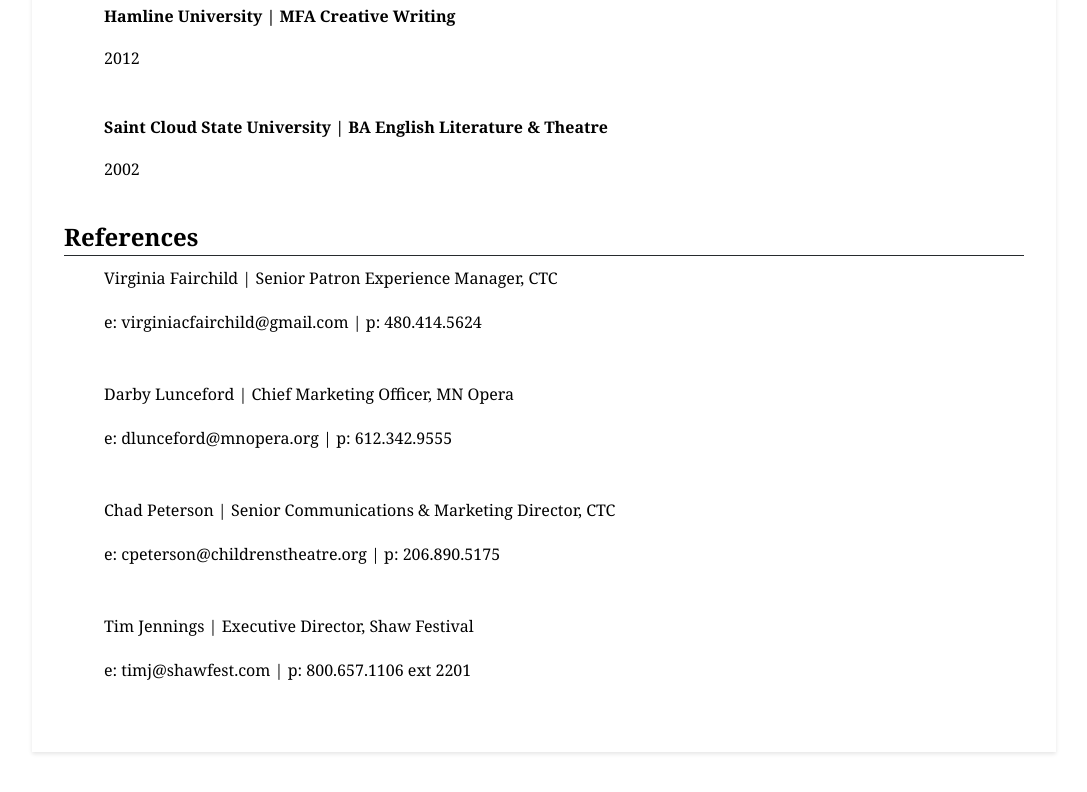
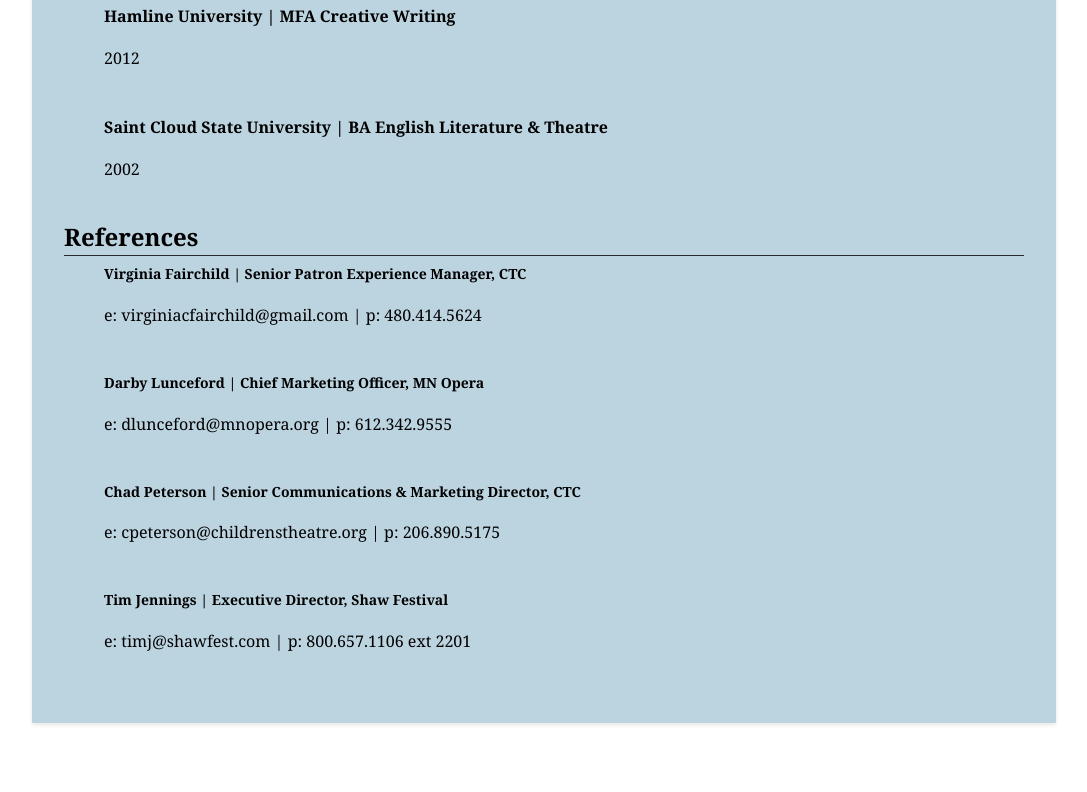
Before and after one commit to trohde13/trohde13.github.io, a plain HTML site: page index.html in a window 1280 px wide. Shown: the part 1342-2134 px from the top of the page, without its empty margins (96-1183 px from the left). After the commit the page ends 2105 px from the top, so only its background shows below. Drawn offline with Linux system fonts and the light colour scheme.

Commit message:
added .reference-company/ played with background color

```diff
--- a/style.css
+++ b/style.css
@@ -34,7 +34,7 @@ a {
   max-width: 960px;
   margin: 40px auto;
   padding: 32px;
-  background: white;
+  background: #bcd3e0;
   box-shadow: 0 2px 4px rgba(0,0,0,0.1)
 }
 
@@ -100,3 +100,9 @@ img-avatar {
   font-size: 16px;
   line-height: 1.2;
 }
+
+.reference-company {
+  font-size: 14px;
+  font-weight: bold;
+  line-height: 1.2;
+}
```
